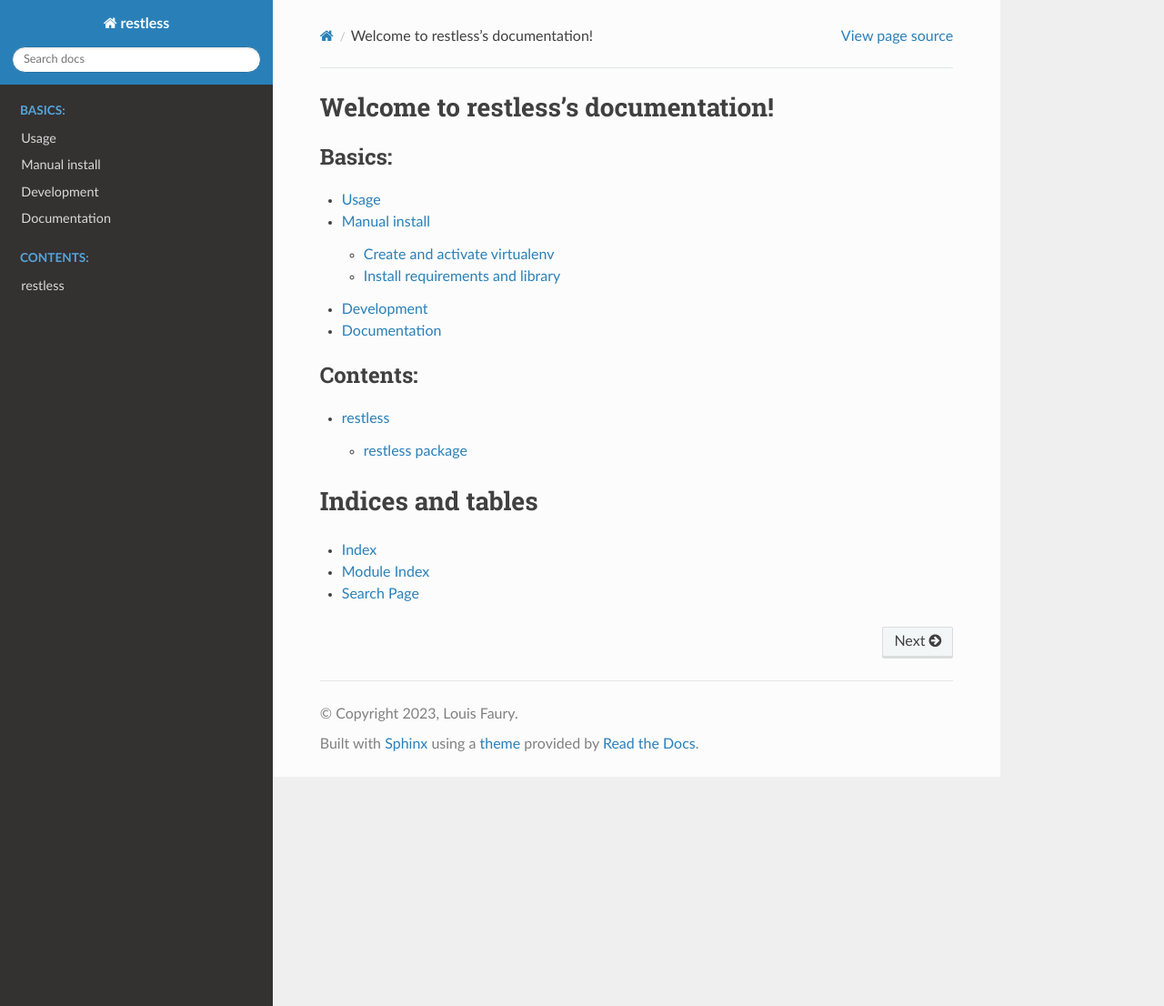
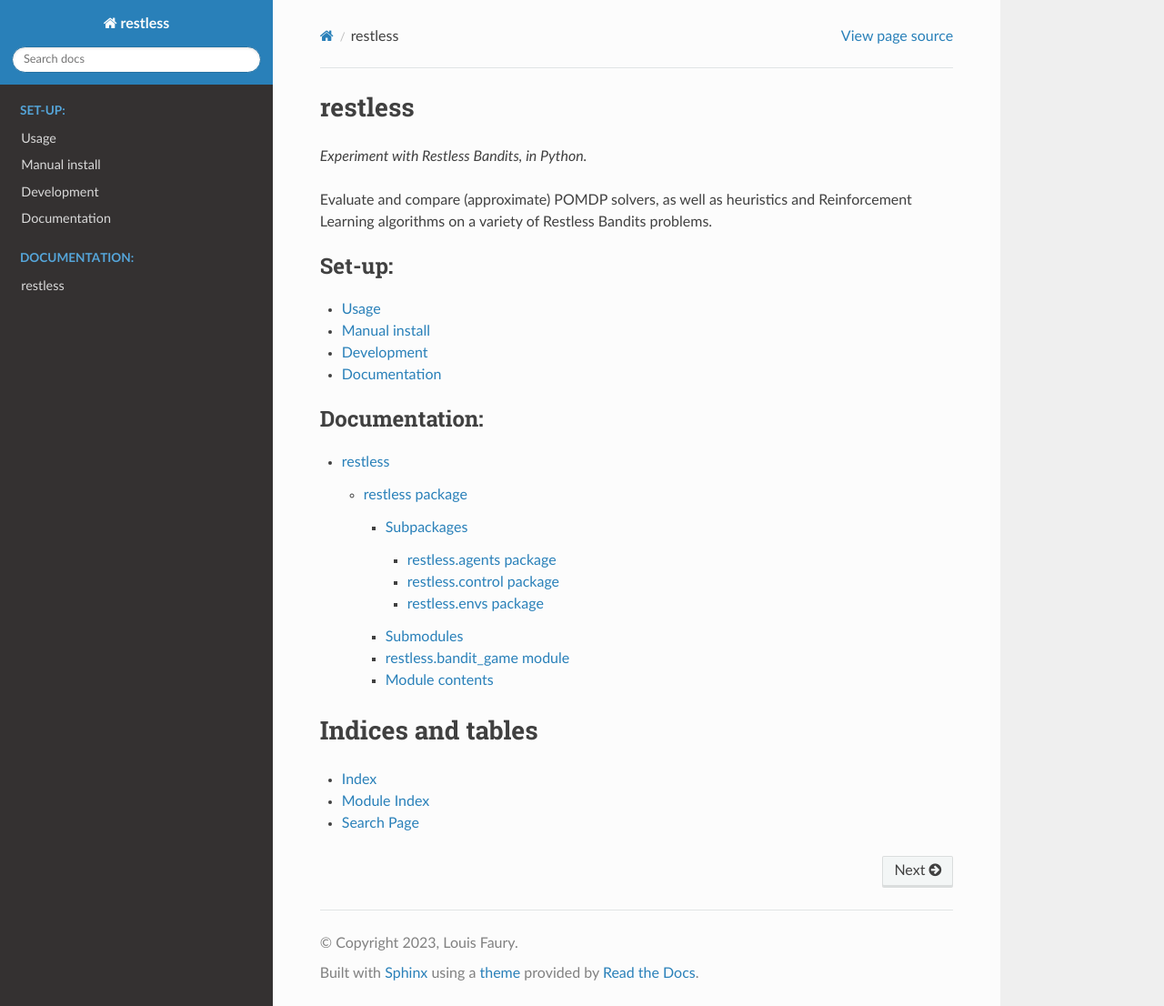
Before and after one commit to louisfaury/restless, a Sphinx documentation site: the page built from docs/source/index.rst, in a window 1280 px wide and 1106 px high. Shown: the whole window at 91% size. Built offline with Sphinx 7.4.7 and the Read the Docs theme 2.0.0, drawn with Linux system fonts in a browser that asks for light colours.

Commit message:
[Doc] Update doc format

```diff
--- a/docs/source/index.rst
+++ b/docs/source/index.rst
@@ -3,18 +3,22 @@
    You can adapt this file completely to your liking, but it should at least
    contain the root `toctree` directive.
 
-Welcome to restless's documentation!
+restless
 ====================================
 
+*Experiment with Restless Bandits, in Python.*
+
+Evaluate and compare (approximate) POMDP solvers, as well as heuristics and Reinforcement Learning algorithms on a variety of Restless Bandits problems.
+
 .. toctree::
-   :maxdepth: 2
-   :caption: Basics:
+   :maxdepth: 1
+   :caption: Set-up:
 
    readme
 
 .. toctree::
-   :maxdepth: 2
-   :caption: Contents:
+   :maxdepth: 4
+   :caption: Documentation:
 
    modules
 
```
